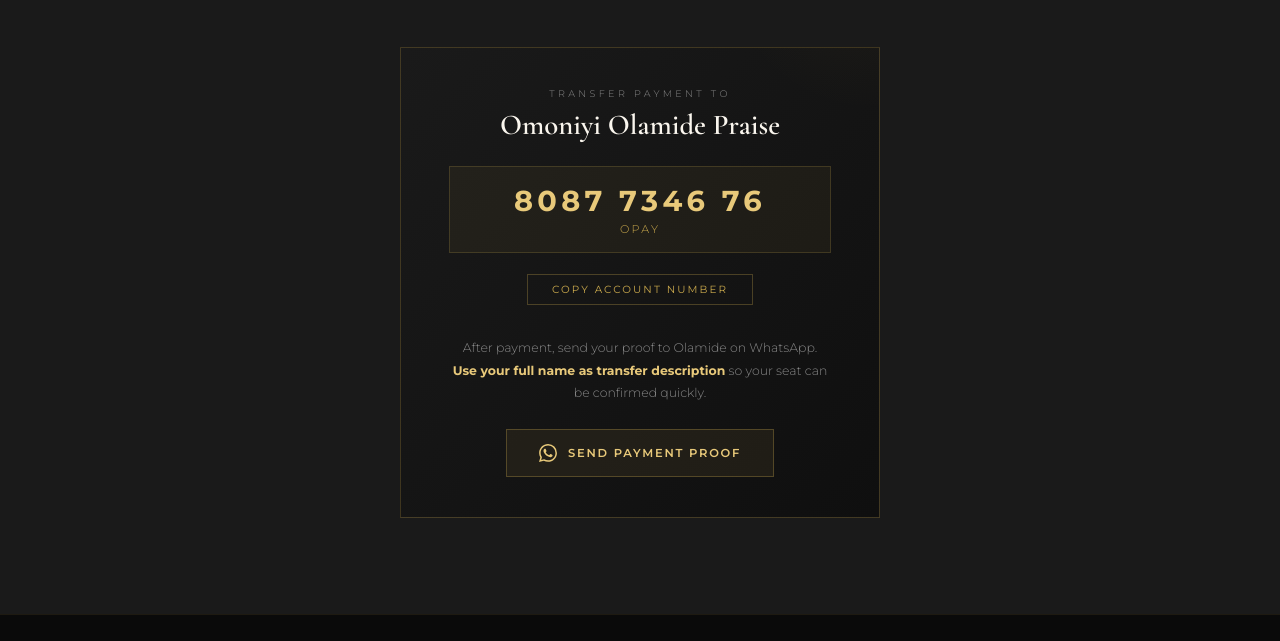
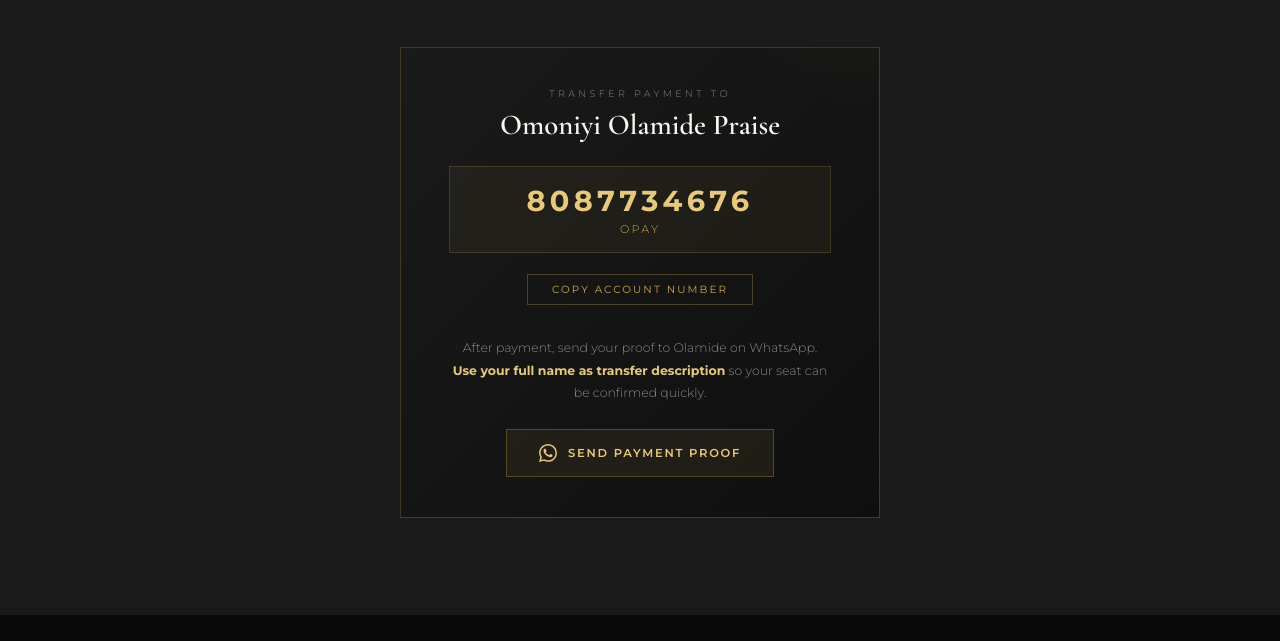
Before and after one commit to Encyclopedia01/school-of-wealth2, a plain HTML site: page index.html in a window 1280 px wide. Shown: the part 6019-6660 px from the top of the page. Drawn offline with nearby package versions, Linux system fonts and the light colour scheme.

Commit message:
Update index.html

```diff
--- a/index.html
+++ b/index.html
@@ -545,7 +545,7 @@
       <p class="bank-label">Transfer Payment To</p>
       <h3 class="bank-name-display">Omoniyi Olamide Praise</h3>
       <div class="bank-account-box">
-        <div class="bank-account-number">8087 7346 76</div>
+        <div class="bank-account-number">8087734676</div>
         <div class="bank-provider">OPay</div>
       </div>
       <button class="copy-btn" onclick="copyAccount()">Copy Account Number</button>
```
